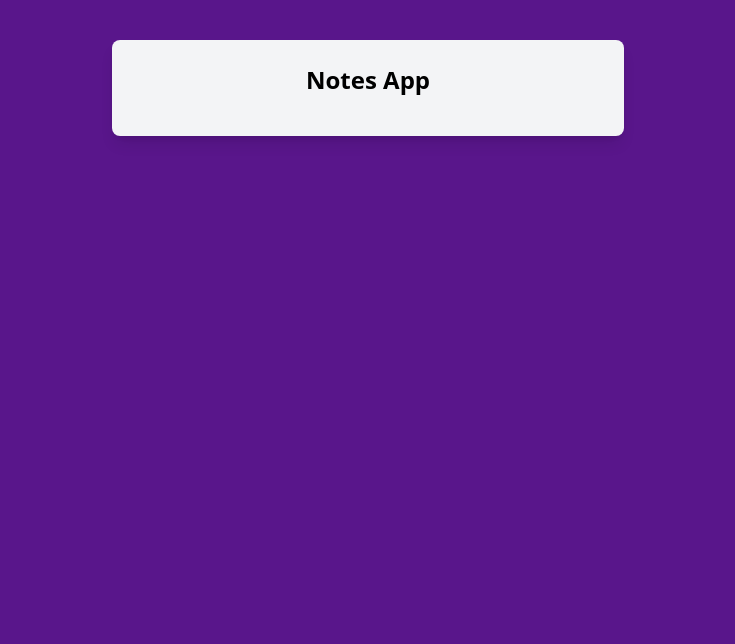
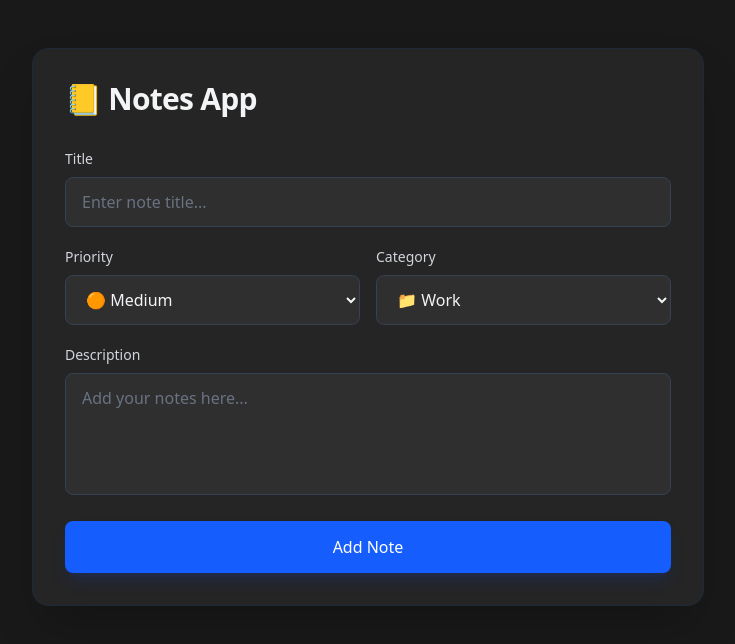
Before and after one commit to vsniranjan/notes-app, a React (Vite) app: page / in a window 1280 px wide. Shown: the top 644 px of the page, without its empty margins (272-1007 px from the left). Built offline with nearby package versions, Linux system fonts and the light colour scheme.

Commit message:
Implement NoteForm component and update App layout and styles

```diff
--- a/src/App.jsx
+++ b/src/App.jsx
@@ -1,7 +1,12 @@
+import NoteForm from "./components/NoteForm";
+
 const App = () => {
   return (
-    <div className='max-w-lg mx-auto mt-10 p-6 bg-gray-100 rounded-lg shadow-lg'>
-      <h2 className='text-2xl font-bold mb-4 text-center'>Notes App</h2>
+    <div className='max-w-2xl mx-auto mt-12 p-8 bg-[#252525] rounded-2xl shadow-2xl border border-gray-800'>
+      <h2 className='text-3xl font-semibold mb-8 text-gray-100 tracking-tight'>
+        📒 Notes App
+      </h2>
+      <NoteForm />
     </div>
   );
 };
--- /dev/null
+++ b/src/components/NoteForm.jsx
@@ -0,0 +1,90 @@
+import { useState } from "react";
+
+const NoteForm = () => {
+  const [title, setTitle] = useState("");
+  const [priority, setPriority] = useState("Medium");
+  const [category, setCategory] = useState("Work");
+  const [description, setDescription] = useState("");
+
+  return (
+    <form className='space-y-5'>
+      <div>
+        <label
+          htmlFor='title'
+          className='block text-sm font-medium text-gray-300 mb-2'
+        >
+          Title
+        </label>
+        <input
+          type='text'
+          className='w-full px-4 py-3 bg-[#2f2f2f] border border-gray-700 rounded-lg text-gray-100 placeholder-gray-500 focus:outline-none focus:ring-2 focus:ring-blue-500 focus:border-transparent transition-all duration-100'
+          placeholder='Enter note title...'
+          value={title}
+          onChange={(event) => setTitle(event.target.value)}
+        />
+      </div>
+
+      <div className='grid grid-cols-2 gap-4'>
+        <div>
+          <label
+            htmlFor='priority'
+            className='block text-sm font-medium text-gray-300 mb-2'
+          >
+            Priority
+          </label>
+          <select
+            type='text'
+            className='w-full px-4 py-3 bg-[#2f2f2f] border border-gray-700 rounded-lg text-gray-100 focus:outline-none focus:ring-2 focus:ring-blue-500 focus:border-transparent transition-all duration-100 cursor-pointer'
+            value={priority}
+            onChange={(event) => setPriority(event.target.value)}
+          >
+            <option value='High'>🔴 High</option>
+            <option value='Medium'>🟠 Medium</option>
+            <option value='Low'>🟢 Low</option>
+          </select>
+        </div>
+
+        <div>
+          <label
+            htmlFor='category'
+            className='block text-sm font-medium text-gray-300 mb-2'
+          >
+            Category
+          </label>
+          <select
+            type='text'
+            className='w-full px-4 py-3 bg-[#2f2f2f] border border-gray-700 rounded-lg text-gray-100 focus:outline-none focus:ring-2 focus:ring-blue-500 focus:border-transparent transition-all duration-100 cursor-pointer'
+            value={category}
+            onChange={(event) => setCategory(event.target.value)}
+          >
+            <option value='Work'>📁 Work</option>
+            <option value='Personal'>🏡 Personal</option>
+            <option value='Ideas'>💡 Ideas</option>
+          </select>
+        </div>
+      </div>
+
+      <div>
+        <label
+          htmlFor='description'
+          className='block text-sm font-medium text-gray-300 mb-2'
+        >
+          Description
+        </label>
+        <textarea
+          type='text'
+          rows='4'
+          className='w-full px-4 py-3 bg-[#2f2f2f] border border-gray-700 rounded-lg text-gray-100 placeholder-gray-500 focus:outline-none focus:ring-2 focus:ring-blue-500 focus:border-transparent transition-all duration-100 resize-none'
+          placeholder='Add your notes here...'
+          value={description}
+          onChange={(event) => setDescription(event.target.value)}
+        ></textarea>
+      </div>
+      <button className='w-full bg-blue-600 hover:bg-blue-700 text-white font-medium py-3.5 rounded-lg transition-colors duration-100 shadow-lg shadow-blue-900/30 hover:shadow-blue-900/50'>
+        Add Note
+      </button>
+    </form>
+  );
+};
+
+export default NoteForm;
--- a/src/index.css
+++ b/src/index.css
@@ -1,5 +1,5 @@
 @import "tailwindcss";
 
 body {
-  @apply bg-purple-900;
+  @apply bg-[#191919] text-gray-200;
 }
```
